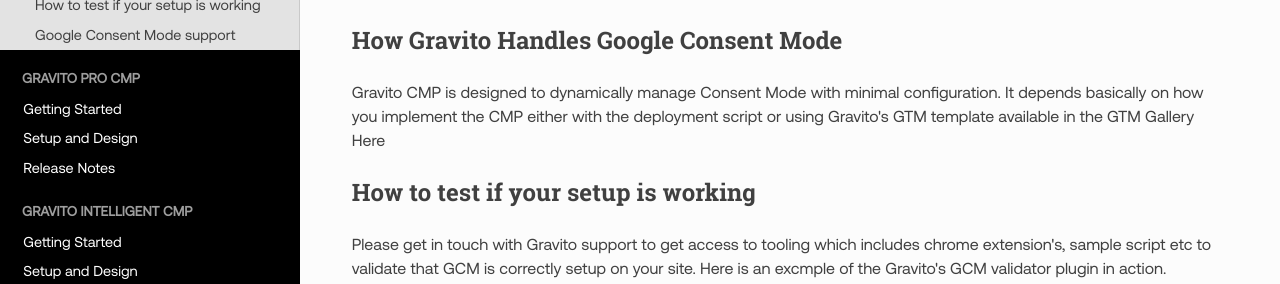
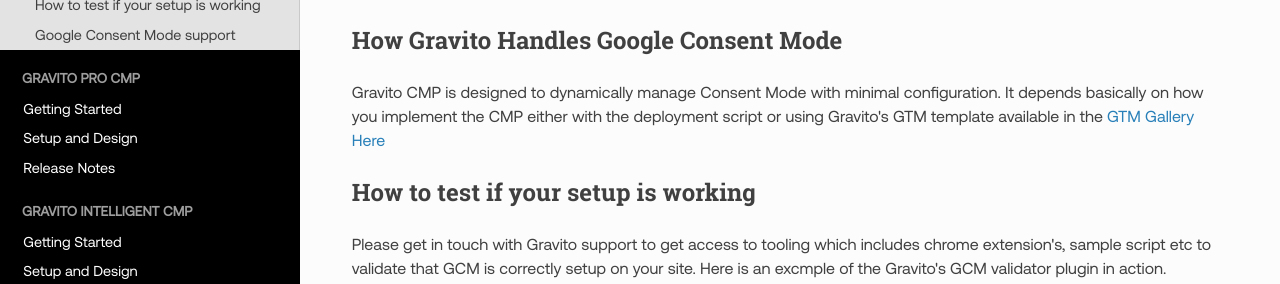
Before and after one commit to GravitoLtd/gravitoltd.github.io, an MkDocs documentation site: the page built from docs/Consent_Management/Google_consent_mode.md, in a window 1280 px wide and 900 px high, scrolled down 1156 px. Shown: the part 177-461 px from the top of the window. Built offline with MkDocs 1.6.1, drawn with Linux system fonts in a browser that asks for light colours; nearby versions of some CDN libraries; comment, search, counter and statistics services are not loaded; part of the change alters nothing that is shown.

```diff
--- a/docs/Consent_Management/Google_consent_mode.md
+++ b/docs/Consent_Management/Google_consent_mode.md
@@ -47,7 +47,7 @@ To enable Google Consent Mode via Gravito CMP, you’ll need:
 
 ## How Gravito Handles Google Consent Mode
 
-Gravito CMP is designed to dynamically manage Consent Mode with minimal configuration. It depends basically on how you implement the CMP either with the deployment script or using Gravito's GTM template available in the GTM Gallery Here
+Gravito CMP is designed to dynamically manage Consent Mode with minimal configuration. It depends basically on how you implement the CMP either with the deployment script or using Gravito's GTM template available in the [GTM Gallery Here](https://tagmanager.google.com/gallery/#/owners/GravitoLtd/templates/gravito-cmp-gtm-template)
 
 
 ## How to test if your setup is working
```
